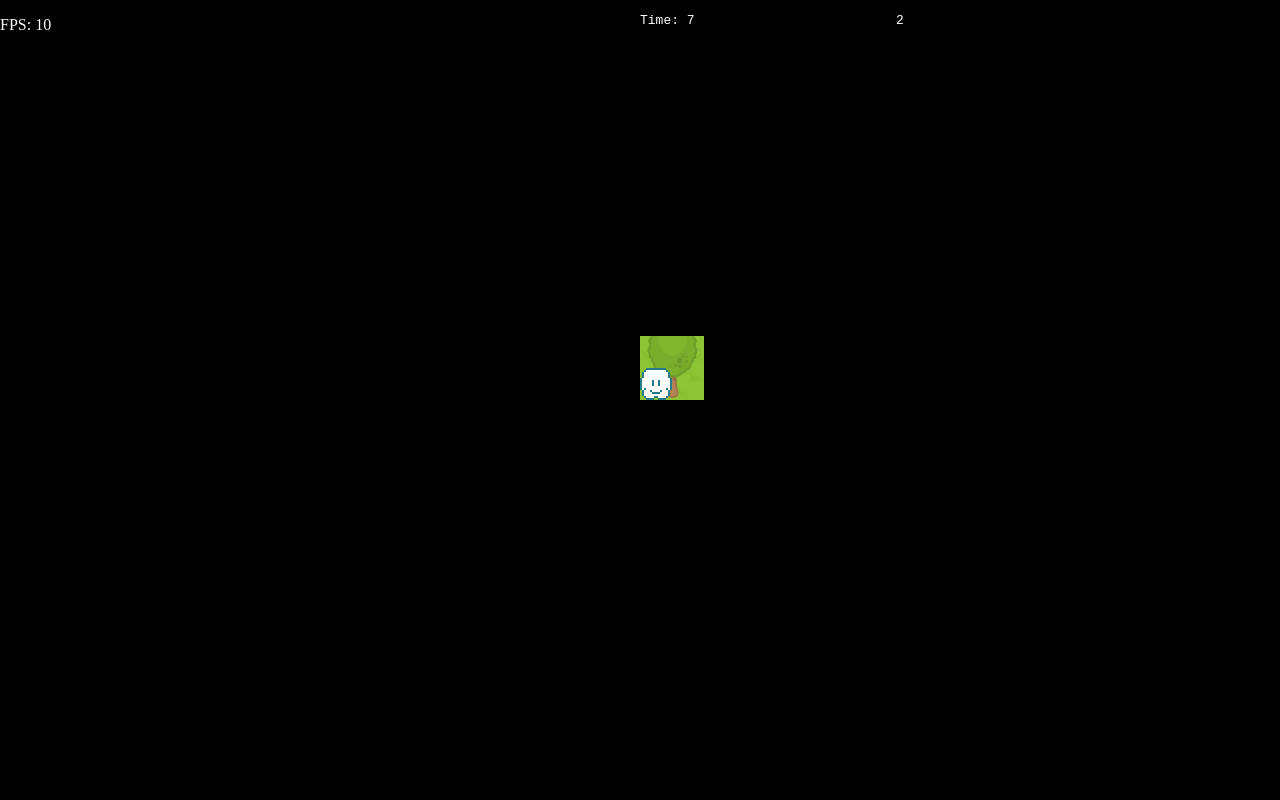
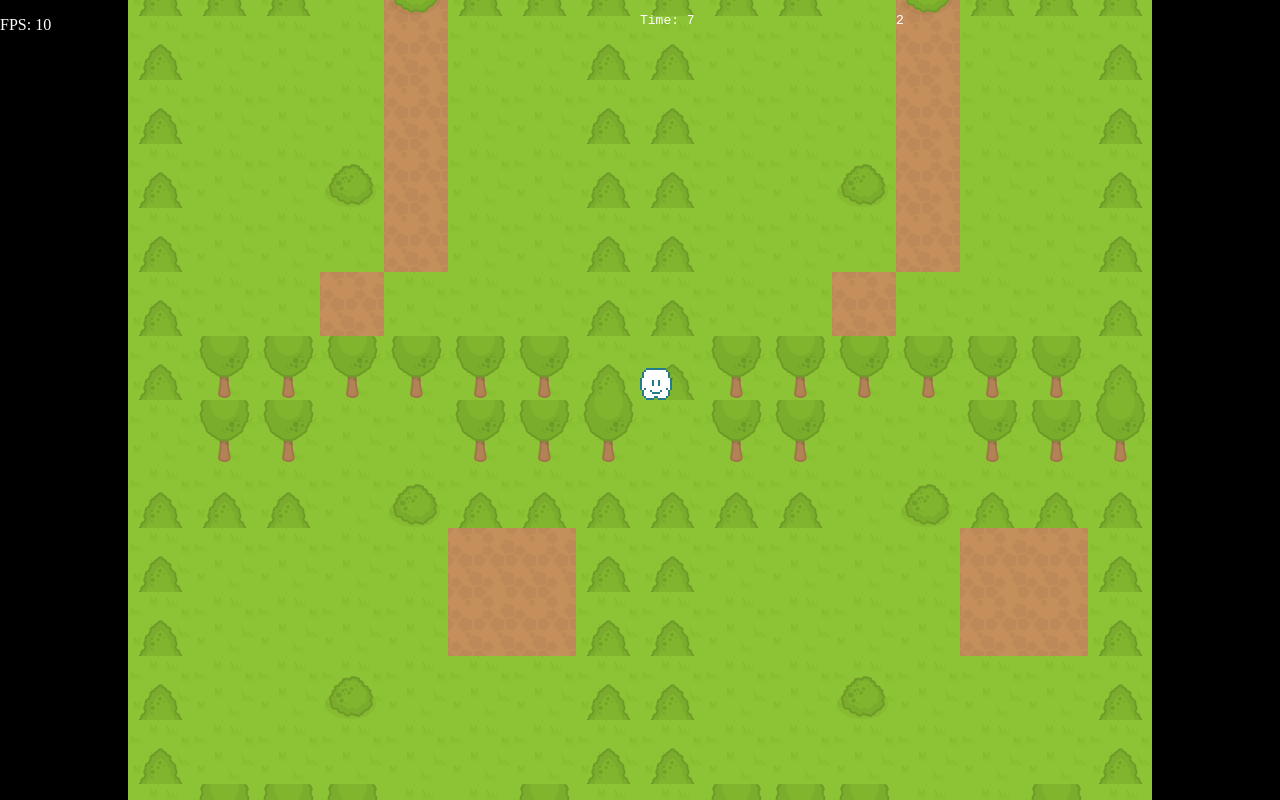
Before and after one commit to madhur-acharya/game-engine-v2, a website built with webpack: page index.html in a window 1280 px wide. Built offline with nearby package versions, Linux system fonts and the light colour scheme; animation ran at ten frames a second.

Commit message:
Make TileEngine render single layer. Create multiple instances for multiple layers

```diff
--- a/index.html
+++ b/index.html
@@ -18,7 +18,7 @@
 	<canvas id= "my_canvas" > whoops!!!</canvas>
 	</div>
 
-	<script type= "text/javascript" src= "./index.js"></script>
+	<script type= "module" src= "./src/main.js"></script>
 
 </body>
 </html>
--- a/src/components/tileEngine.js
+++ b/src/components/tileEngine.js
@@ -39,6 +39,7 @@ export class Tile{
 class TileEngine{
 	constructor(tileAtlas= {}, spriteMap= {}, levelData, totalCellsHorizontal= 16, totalCellsVertical= 16, tileSize= 64)
 	{
+		this.type= "TileEngine"
 		this.ready= false;
 		this.spriteMap= spriteMap;
 		this.tileAtlas= tileAtlas;
@@ -56,17 +57,19 @@ class TileEngine{
 		this.render();
 	}
 
-	getTile= (Lix, col, row) => {
-		return this.levelData[Lix][row * this.totalCellsHorizontal + col];
+	getTile= (col, row) => {
+		return this.levelData[row * this.totalCellsHorizontal + col];
 	}
 
-	drawLayer= layerIndex => {
+	drawSprites= () => {
 		for(let col= 0; col < this.totalCellsHorizontal; col++)
 		{
 			for(let row= 0; row < this.totalCellsVertical; row++)
 			{
-				const alias= this.getTile(layerIndex, col, row);
+				const alias= this.getTile(col, row);
 				const tile= this.spriteMap[alias];
+				tile.drawX= (col * tile.spriteWidth) - ((this.totalCellsHorizontal * this.tileSize)/2);
+				tile.drawY= row * tile.spriteHeight - ((this.totalCellsVertical * this.tileSize)/2);
 				tile.Draw();
 			}
 		}
@@ -74,9 +77,7 @@ class TileEngine{
 
 	render= () => {
 		if(!this.ready) return;
-
-		this.drawLayer(0);
-		this.drawLayer(1);
+		this.drawSprites();
 	}
 }
 
--- a/src/gameObject.js
+++ b/src/gameObject.js
@@ -1,6 +1,5 @@
 import Vector from "./vector.js";
 import {drawVector, isPromise} from "./utilityFunctions.js";
-import {Collider} from "./components/components.js";
 
 export const GameObject= (() => {
 
--- a/src/main.js
+++ b/src/main.js
@@ -3,12 +3,11 @@ import {GameObject} from "./gameObject.js";
 import {TimeOut, Interval, drawGrid, Coroutine} from "./utilityFunctions.js";
 import {bulkLoadImages} from "./constants.js";
 import InitialBehaviour from "./initialBehaviour.js";
-import {Collider, VGRenderer, SpriteRenderer} from "./components/components.js";
+import RenderPipeline from "./renderPipeline.js";
 
-import cliffside from "./assets/cliffside.png";
-import tilesetSample from './assets/tiles.png';
-import character from './assets/character.png';
-import mario from "./assets/mario_tileset.png";
+import {getImages} from "./constants.js";
+import {Tile} from "./components/tileEngine.js";
+
 
 let aniId,
 	lastTime= performance.now() + 16.666666666666668,
@@ -26,10 +25,10 @@ window.addEventListener("onCanvasReady", () => {
 	clearCanvas();
 
 	bulkLoadImages({
-		"tilesetSample": tilesetSample,
-		"tilesetClifside": cliffside,
-		"character": character,
-		"mario": mario,
+		"tilesetSample": "/src/assets/tiles.png",
+		"tilesetClifside": "/src/assets/cliffside.png",
+		"character": "/src/assets/character.png",
+		"mario": "/src/assets/mario_tileset.png",
 	})
 	.then(imgMp => {
 		InitialBehaviour();
@@ -115,5 +114,7 @@ const Update= () => {
 		gameObjectList[i].runExecutables();
 	}
 
+	RenderPipeline.Render();
+
 	nurdyStats2.innerHTML= gameObjectList.length;
 };
--- /dev/null
+++ b/src/renderPipeline.js
@@ -0,0 +1,37 @@
+
+
+class RenderPipeline{
+
+	static renderStack= [];
+
+	static Push(layer, gameObj) {
+		if(!RenderPipeline.renderStack[layer]) {
+			RenderPipeline.renderStack[layer]= [];
+		}
+		RenderPipeline.renderStack[layer].push(gameObj);
+	};
+
+	static Pop(layer) {
+		return RenderPipeline.renderStack[layer]?.pop();
+	};
+
+	static Draw(layer) {
+		return RenderPipeline.Pop(layer)?.Draw();
+	}
+
+	static RenderLayer(layer) {
+		const stack= RenderPipeline.renderStack[layer];
+		if(!stack) return;
+
+		for(let i=0; i < stack.length; i++) RenderPipeline.Draw(layer);
+	}
+
+	static Render() {
+		const stack= RenderPipeline.renderStack;
+		for(let i=0; i < stack.length; i++) RenderPipeline.RenderLayer(i);
+	}
+
+};
+
+
+export default RenderPipeline;
--- a/src/scripts/gameLevel.js
+++ b/src/scripts/gameLevel.js
@@ -1,20 +1,27 @@
 import TileEngine, {Tile} from "../components/tileEngine.js";
 import {getImages} from "../constants.js";
 
-class GameLevel1{
-	constructor(obj)
-	{
-		this.gameObject= obj;
-		this.tileAtlas= {
+const load= () => {
+	const tileAtlas= {
 		"tilesetSample": getImages()?.tilesetSample,
-		}
-	}
+		"tilesetClifside": getImages()?.tilesetClifside,
+	};
 
-	Start= () => new Promise((resolve, reject) => {
+	const spriteMap= {
+		"@": new Tile(tileAtlas.tilesetClifside, "@", 384, 0, 16, 16),
+		"$": new Tile(tileAtlas.tilesetClifside, "$", 0, 0, 16, 16),
+		"#": new Tile(tileAtlas.tilesetClifside, "#", 48, 368, 16, 16),
+
+		"1": new Tile(tileAtlas.tilesetSample, "1", 0, 0, 64, 64),
+		"2": new Tile(tileAtlas.tilesetSample, "2", 64, 0, 64, 64),
+		"3": new Tile(tileAtlas.tilesetSample, "3", 128, 0, 64, 64),
+		"4": new Tile(tileAtlas.tilesetSample, "4", 192, 0, 64, 64),
+		"5": new Tile(tileAtlas.tilesetSample, "5", 256, 0, 64, 64),
+		"0": new Tile(tileAtlas.tilesetSample, "1", 320, 0, 64, 64),
+	};
 
 	const levelData= [
-			[
-				1, 3, 3, 3, 1, 1, 3, 1, 1, 3, 3, 3, 1, 1, 3, 1,
+		[1, 3, 3, 3, 1, 1, 3, 1, 1, 3, 3, 3, 1, 1, 3, 1,
 		1, 3, 3, 3, 1, 1, 3, 1, 1, 3, 3, 3, 1, 1, 3, 1,
 		1, 1, 1, 1, 1, 1, 1, 1, 1, 1, 1, 1, 1, 1, 1, 1,
 		1, 1, 1, 1, 1, 1, 1, 1, 1, 1, 1, 1, 1, 1, 1, 1,
@@ -29,10 +36,9 @@ class GameLevel1{
 		1, 1, 1, 1, 2, 1, 1, 1, 1, 1, 1, 1, 2, 1, 1, 1,
 		1, 1, 1, 1, 2, 1, 1, 1, 1, 1, 1, 1, 2, 1, 1, 1,
 		1, 1, 1, 1, 2, 1, 1, 1, 1, 1, 1, 1, 2, 1, 1, 1,
-				1, 1, 1, 1, 2, 1, 1, 1, 1, 1, 1, 1, 2, 1, 1, 1,
-			],
-			[
-				4, 3, 3, 3, 3, 3, 3, 4, 4, 3, 3, 3, 3, 3, 3, 4,
+		1, 1, 1, 1, 2, 1, 1, 1, 1, 1, 1, 1, 2, 1, 1, 1,],
+
+		[4, 3, 3, 3, 3, 3, 3, 4, 4, 3, 3, 3, 3, 3, 3, 4,
 		4, 0, 0, 0, 0, 0, 0, 4, 4, 0, 0, 0, 0, 0, 0, 4,
 		4, 0, 0, 0, 0, 0, 0, 4, 4, 0, 0, 0, 0, 0, 0, 4,
 		4, 0, 0, 5, 0, 0, 0, 4, 4, 0, 0, 5, 0, 0, 0, 4,
@@ -47,29 +53,26 @@ class GameLevel1{
 		4, 0, 0, 0, 0, 0, 0, 4, 4, 0, 0, 0, 0, 0, 0, 4,
 		4, 0, 0, 0, 0, 0, 0, 4, 4, 0, 0, 0, 0, 0, 0, 4,
 		4, 4, 4, 0, 5, 4, 4, 4, 4, 4, 4, 0, 5, 4, 4, 4,
-				0, 3, 3, 0, 0, 3, 3, 3, 0, 3, 3, 0, 0, 3, 3, 3,
-			]
+		0, 3, 3, 0, 0, 3, 3, 3, 0, 3, 3, 0, 0, 3, 3, 3,]
 	];
 
-		const spriteMap= {
-			"@": new Tile(this.tileAtlas.tilesetClifside, "@", 384, 0, 16, 16),
-			"$": new Tile(this.tileAtlas.tilesetClifside, "$", 0, 0, 16, 16),
-			"#": new Tile(this.tileAtlas.tilesetClifside, "#", 48, 368, 16, 16),
+	return {tileAtlas, spriteMap, levelData};
+}
 
-			"1": new Tile(this.tileAtlas.tilesetSample, "1", 0, 0, 64, 64),
-			"2": new Tile(this.tileAtlas.tilesetSample, "2", 64, 0, 64, 64),
-			"3": new Tile(this.tileAtlas.tilesetSample, "3", 128, 0, 64, 64),
-			"4": new Tile(this.tileAtlas.tilesetSample, "4", 192, 0, 64, 64),
-			"5": new Tile(this.tileAtlas.tilesetSample, "5", 256, 0, 64, 64),
-			"0": new Tile(this.tileAtlas.tilesetSample, "1", 320, 0, 64, 64),
+class GameLevel1{
+	constructor(gameObj) {
+		this.gameObject= gameObj;
 	};
 
-		this.gameObject.addComponent(new TileEngine(this.tileAtlas, spriteMap, levelData));
+	Start= () => {
+		const {tileAtlas, spriteMap, levelData}= load();
+		const t1= new TileEngine(tileAtlas, spriteMap, levelData[0]);
+		this.gameObject.addComponent(t1);
+		const t2= new TileEngine(tileAtlas, spriteMap, levelData[1]);
+		t2.type= "TileEngineL2";
+		this.gameObject.addComponent(t2);
 		this.ready= true;
-
-		resolve(true);
-
-	});
+	};
 
 	Update= () => {};
 }
--- a/webpack.config.js
+++ b/webpack.config.cjs
@@ -1,5 +1,5 @@
-const webpack = require('webpack');
-const path = require('path');
+import webpack from 'webpack';
+import path from 'path';
 
 const config = {
   mode: 'development',
@@ -35,4 +35,4 @@ const config = {
   devtool: "source-map"
 };
 
-module.exports = config;
+export default config;
```
Also changed, not shown: package.json (+10 -5 lines), server.js (+17 -92 lines), 2 other files. Lines whose indentation alone changed are shown as unchanged.
